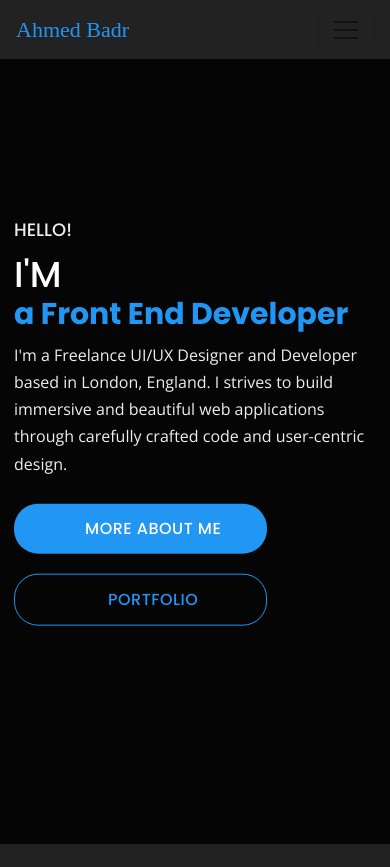
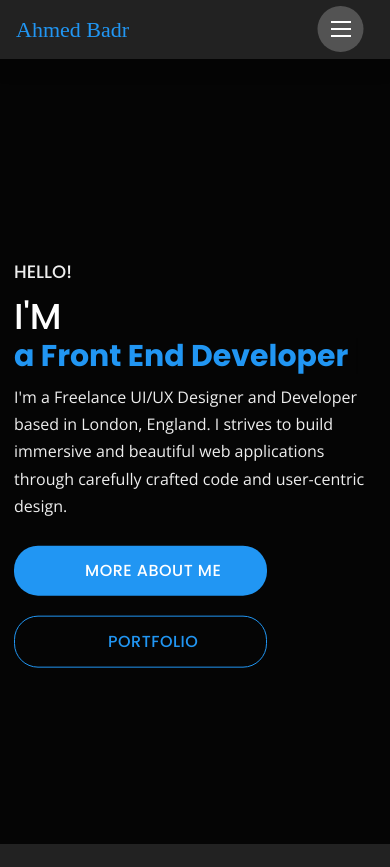
Before and after one commit to ahmedbfront/-, a website: page stage/html/index.pug in a window 390 px wide. Shown: the top 867 px of the page. Drawn offline with nearby package versions, Linux system fonts and the light colour scheme; files that its build step writes are made by us from their sources; some icons are missing; files whose address does not match are found by name; a web font is replaced by a local one.

Commit message:
Update Navbar At Phone

```diff
--- a/stage/css/sass/layout/_header.scss
+++ b/stage/css/sass/layout/_header.scss
@@ -18,7 +18,7 @@
   // Start
   .main-text-container {
     position: absolute;
-    top: 50%;
+    top: 55%;
     left: 50%;
     transform: translate(-50%, -50%);
     display: flex;
--- a/stage/css/sass/layout/_navbar.scss
+++ b/stage/css/sass/layout/_navbar.scss
@@ -18,6 +18,113 @@
 
     }
   }
+
+  // Start Navbar Phone
+  .nav-phone {
+    position: absolute;
+    top: 5px;
+    right: 5%;
+    width: 300px;
+    background: #535353;
+    color: #fff;
+    border-bottom-left-radius: 100%;
+    border-top-left-radius: 2px;
+    overflow: hidden;
+    // clip-path: circle(24px at 32px 24px);
+    clip-path: circle(23px at 270px 24px);
+    transition: all .4s;
+    &:hover {
+      transition-timing-function: ease-out;
+      transition-duration: .75s;
+      // clip-path: circle(390px at 150px 24px);
+      clip-path: circle(310px at 80px);
+
+      a {
+        transition-delay: .2s;
+      transition-property: all;
+      transition-duration: .7s;
+        &:nth-of-type(1) {
+          margin-top: 33px;
+          padding-left: 40px;
+        }
+        &:nth-of-type(2) {
+          padding-left: 70px;
+        }
+        &:nth-of-type(3) {
+          padding-left: 120px;
+        }
+        &:nth-of-type(4) {
+          padding-left: 200px;
+          padding-bottom: 8px;
+        }
+      }
+    }
+    // Start Icone
+    .navicon {
+      position: absolute;
+      right: 0;
+      padding: 23px 20px;
+      cursor: pointer;
+      transform-origin: 32px 24px;
+      span {
+        position: relative;
+        display: block;
+        width: 20px;
+        height: 2px;
+        background: #fff;
+
+        &:before, &:after {
+          content: '';
+          display: block;
+          width: 20px;
+          height: 2px;
+          background: #fff;
+          position: absolute;
+        }
+        &:before {
+          top: -7px;
+        }
+        &:after {
+          top: 7px;
+        }
+      }
+    }
+    // Start Link
+    a {
+      display: block;
+      line-height: 50px;
+      padding: 0 20px;
+      color: inherit;
+      cursor: pointer;
+      user-select: none;
+
+      &:nth-of-type(1) {
+        margin-top: 33px;
+        padding-left: 55px;
+      }
+      &:nth-of-type(2) {
+        padding-left: 90px;
+      }
+      &:nth-of-type(3) {
+        padding-left: 150px;
+      }
+      &:nth-of-type(4) {
+        padding-left: 240px;
+        padding-bottom: 8px;
+      }
+
+
+      &:hover,
+      &:active {
+        background: $primary;
+        transition-delay: 0s;
+        transition: all .4s;
+      }
+    }
+  }
+  // End Navbar Phone
+
+  // Start Link Navbar Home
   ul.navbar-nav {
     .nav-item {
       position: relative;
@@ -50,3 +157,20 @@
   }
 }
 // End Navbar
+
+@media (min-width: 992px) {
+  // Start Navbar Phone
+  .nav-phone {
+    display: none;
+  }
+}
+
+@media (max-width: 991.98px) {
+  // Start Navbar Home
+  .navbar {
+    overflow: visible;
+    .navbar-toggler {
+      display: none;
+    }
+  }
+}
--- a/stage/css/sass/pages/_about.scss
+++ b/stage/css/sass/pages/_about.scss
@@ -52,6 +52,8 @@
 
   // Start Skills
   .skill {
+    width: 90%;
+    margin: auto;
     .text {
       display: block;
       margin-bottom: 14px;
--- a/stage/css/sass/pages/_contact.scss
+++ b/stage/css/sass/pages/_contact.scss
@@ -63,7 +63,7 @@
   // Start Social Media
 
 
-  // Start Contact Form
+  // Start Form Contact
   .contact-form {
 
     .form-group {
@@ -98,6 +98,6 @@
       }
     }
   }
-  // End Contact Form
+  // End Form Contact
 
 }
--- a/stage/html/pug/components/contact.pug
+++ b/stage/html/pug/components/contact.pug
@@ -39,7 +39,7 @@ section(class='contact pd-top-btm page page4')
               i.fa.fa-codepen
         // End Social Media
 
-      // Start Contact Form
+      // Start Form Contact
       .col-md-8
         form(class='contact-form' id='form' action='https://docs.google.com/forms/u/3/d/e/1FAIpQLSeI6rbe1UwCmHRWSPipmQG16SXUV_r6NMWn05C8oQWaHi5KDw/formResponse' method='post' target='hidden_iframe' onsubmit='submitted=true')
           .row
@@ -62,4 +62,4 @@ section(class='contact pd-top-btm page page4')
               button(class='btn btns' type="submit" value="Submit"): span
                 i.fa.fa-send
                 |  Send your Message
-      // End Contact Form
+      // End Form Contact
--- a/stage/html/pug/components/portfolio.pug
+++ b/stage/html/pug/components/portfolio.pug
@@ -9,7 +9,7 @@ section(class='portfolio pd-top-btm page page3')
 
     // Portfolio Nav
     ul(class='nav-port list-unstyled d-flex justify-content-center')
-      li(class='active' data-section='.projects') Projects
+      li(class='active' data-section='.port-projects') Projects
 
       li(data-section='.section-hover') Hover
 
@@ -20,7 +20,4 @@ section(class='portfolio pd-top-btm page page3')
       include ./portfolio-hover
       include ./portfolio-activity
 
-
-
-
 // End Portfolio Section
--- a/stage/html/pug/layout/navbar.pug
+++ b/stage/html/pug/layout/navbar.pug
@@ -4,6 +4,17 @@ nav.navbar.navbar-expand-lg.navbar-light.justify-content-center
     a.navbar-brand(href='#') Ahmed Badr
     button.navbar-toggler(type='button' data-toggle='collapse' data-target='#navbarSupportedContent' aria-controls='navbarSupportedContent' aria-expanded='false' aria-label='Toggle navigation')
       span.navbar-toggler-icon
+
+    // Start Nav Phone
+    .nav-phone
+      .navicon
+        span
+      a.nav-link.nav-btn.nav-page1.active(href='#' data-target='1') Home
+      a.nav-link.nav-btn.nav-page2(href='#' data-target='2') About
+      a.nav-link.nav-btn.nav-page3(href='#' data-target='3') Portfolio
+      a.nav-link.nav-btn.nav-page4(href='#' data-target='4') Contact
+    // End Nav Phone
+
     .collapse.navbar-collapse.justify-content-center#navbarSupportedContent
       ul.navbar-nav
         li.nav-item.active
--- a/stage/html/pug/layout/scripts.pug
+++ b/stage/html/pug/layout/scripts.pug
@@ -1,6 +1,6 @@
 script(src='http://localhost:35729/livereload.js')
 script(src='vendor/jquery.js')
-script(src='vendor/bootstrap.bundle.min.js')
+script(src='vendor/bootstrap.min.js')
 script(src='vendor/jquery.animatedheadline.js')
 script(src="vendor/modernizr.js")
-script(src='js/main.js')
+script(src='js/main-min.js')
--- a/stage/js/main.js
+++ b/stage/js/main.js
@@ -22,4 +22,31 @@ $(function() {
 
   });
 
+
+
+
+
+
+
+  // Ahmed
+
+  $('.cd-nav-trigger').on('click', function () {
+
+
+    $('.ahhm').css({
+
+      'height': 0,
+      'padding': '27px'
+
+    });
+
+
+  });
+
+
+
+  // Ahmed
+
+
+
 });
--- a/stage/js/navbar.js
+++ b/stage/js/navbar.js
@@ -8,10 +8,14 @@ $('.navbar-collapse .collapse-toggle').on('click', function () {
 
 });
 
-
+// Add Class Active On Navbar Home
 $(".navbar .nav-item").on("click", function(e) {
   e.preventDefault();
+  $(this).addClass("active").siblings().removeClass("active");
+});
 
-  $(this).addClass("active").siblings().removeClass("active");
 
+// Navbar Phone
+$('.nav-phone a').on('click', function (e) {
+  e.preventDefault();
 });
```
Also changed, not shown: dist/css/main.css, dist/index.html, dist/js/main-min.js, dist/js/main.js, dist/pug/components/contact.html, dist/pug/components/portfolio.html, dist/pug/layout/nav.html (added), dist/pug/layout/navbar.html, dist/pug/layout/scripts.html, dist/vendor/bootstrap.bundle.min.js (deleted), dist/vendor/bootstrap.min.js (added), 3 other files.
